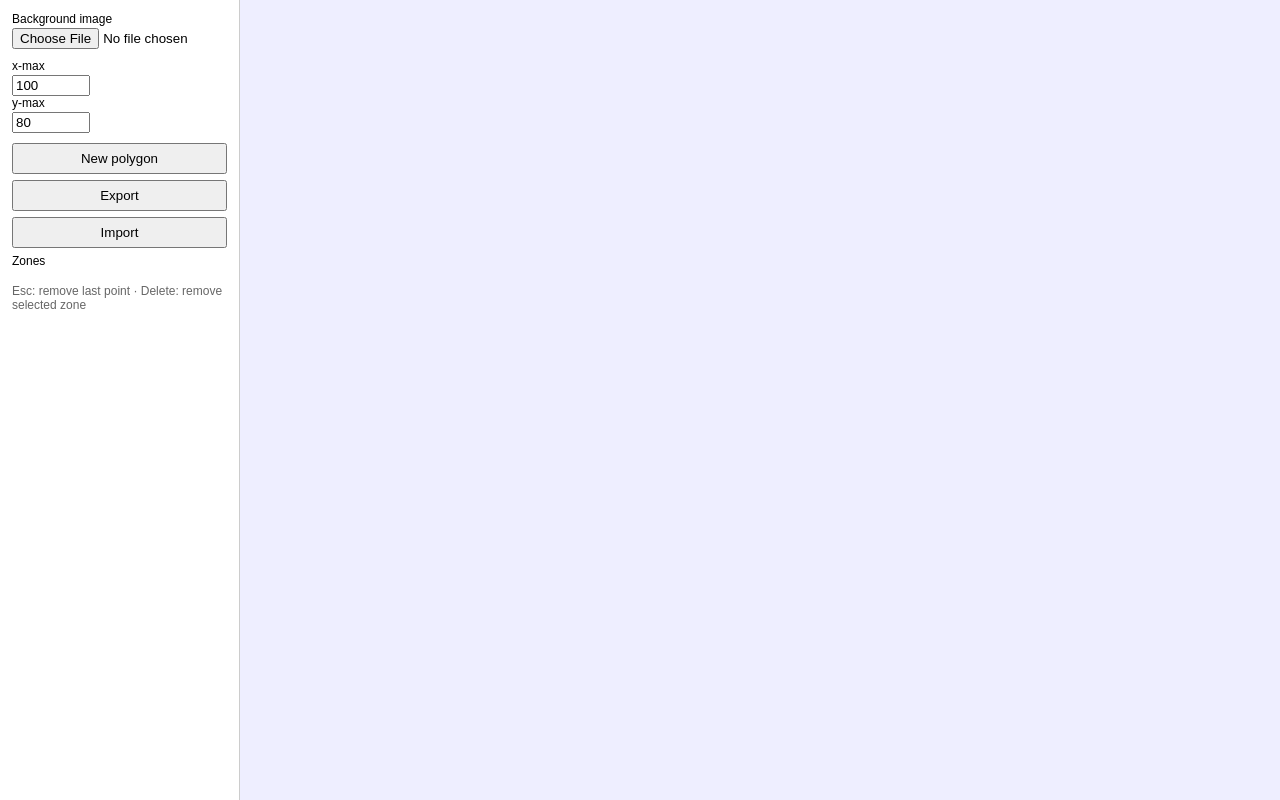
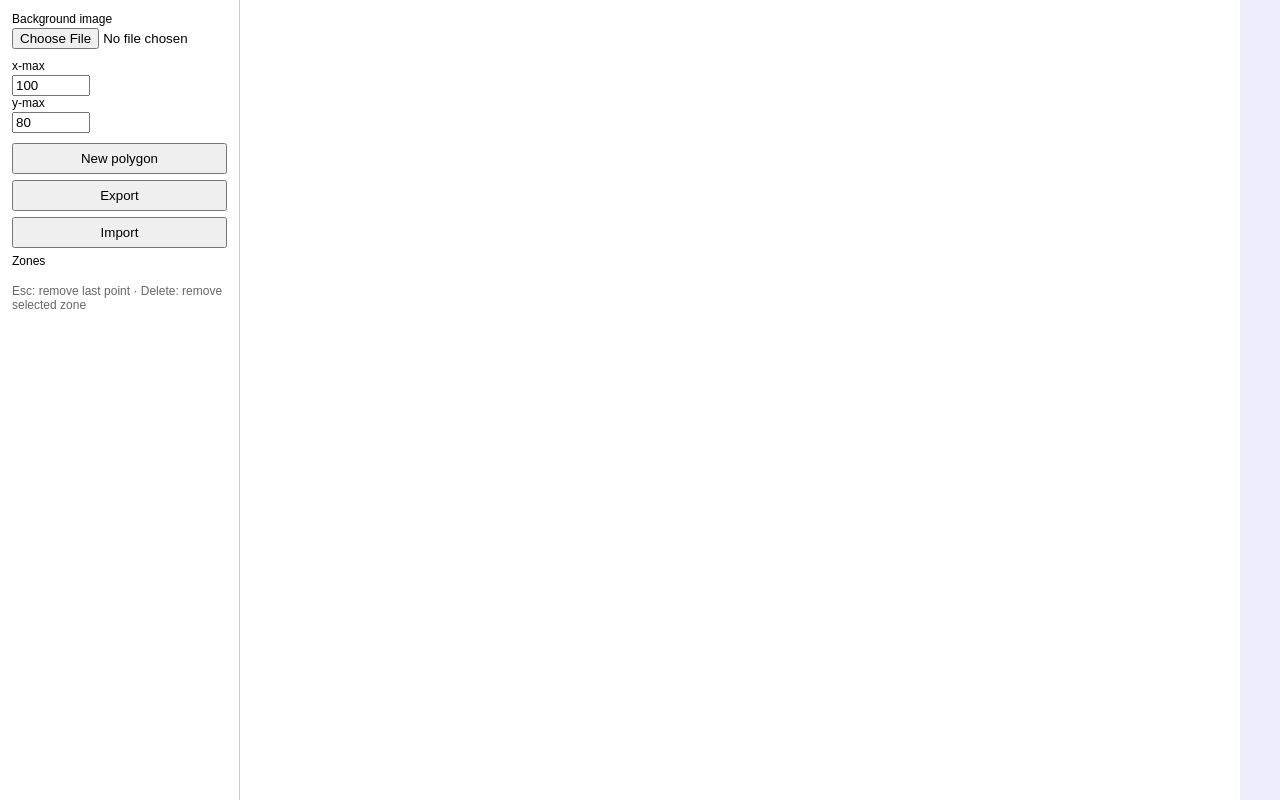
Before and after one commit to peterkmet/kosacka, a website: page index.html in a window 1280 px wide. Drawn offline with Linux system fonts and the light colour scheme.

Commit message:
Allow drawing without a background image using xMax/yMax aspect canvas

```diff
--- a/index.html
+++ b/index.html
@@ -84,17 +84,32 @@
 
     els.xMax.value = state.xMax;
     els.yMax.value = state.yMax;
-    els.xMax.addEventListener("change", () => { state.xMax = Number(els.xMax.value); });
-    els.yMax.addEventListener("change", () => { state.yMax = Number(els.yMax.value); });
+    els.xMax.addEventListener("change", () => { state.xMax = Number(els.xMax.value); syncSvgSize(); render(); });
+    els.yMax.addEventListener("change", () => { state.yMax = Number(els.yMax.value); syncSvgSize(); render(); });
+
+    // Canvas size when no image is loaded: the xMax:yMax aspect ratio fitted
+    // into the available stage area.
+    function blankCanvasSize() {
+      const availW = els.stage.clientWidth || 600;
+      const availH = els.stage.clientHeight || 400;
+      const aspect = state.xMax / state.yMax;
+      let w = availW;
+      let h = w / aspect;
+      if (h > availH) { h = availH; w = h * aspect; }
+      return { w: Math.floor(w), h: Math.floor(h) };
+    }
 
     function displaySize() {
-      return { w: els.bg.clientWidth, h: els.bg.clientHeight };
+      if (state.image) return { w: els.bg.clientWidth, h: els.bg.clientHeight };
+      return blankCanvasSize();
     }
 
     function syncSvgSize() {
       const { w, h } = displaySize();
       els.svg.setAttribute("width", w);
       els.svg.setAttribute("height", h);
+      // Show a visible drawing area when there is no background image.
+      els.svg.style.background = state.image ? "transparent" : "#fff";
     }
 
     function setImage(dataUrl) {
@@ -135,7 +150,7 @@
 
     // Convert a mouse event to coord-scale point.
     function eventToCoord(e) {
-      const rect = els.bg.getBoundingClientRect();
+      const rect = els.svg.getBoundingClientRect();
       const px = e.clientX - rect.left;
       const py = e.clientY - rect.top;
       const { w, h } = displaySize();
@@ -260,11 +275,18 @@
         drawing = null;
         els.paletteRow.style.display = "none";
         setImage(loaded.image);
+        // setImage triggers render via the image load event; with no image,
+        // size and render the blank canvas directly.
+        if (!loaded.image) { syncSvgSize(); render(); }
       };
       reader.readAsText(file);
     });
 
     window.addEventListener("resize", () => { syncSvgSize(); render(); });
+
+    // Show the blank drawing canvas immediately on load.
+    syncSvgSize();
+    render();
   </script>
 </body>
 </html>
```
